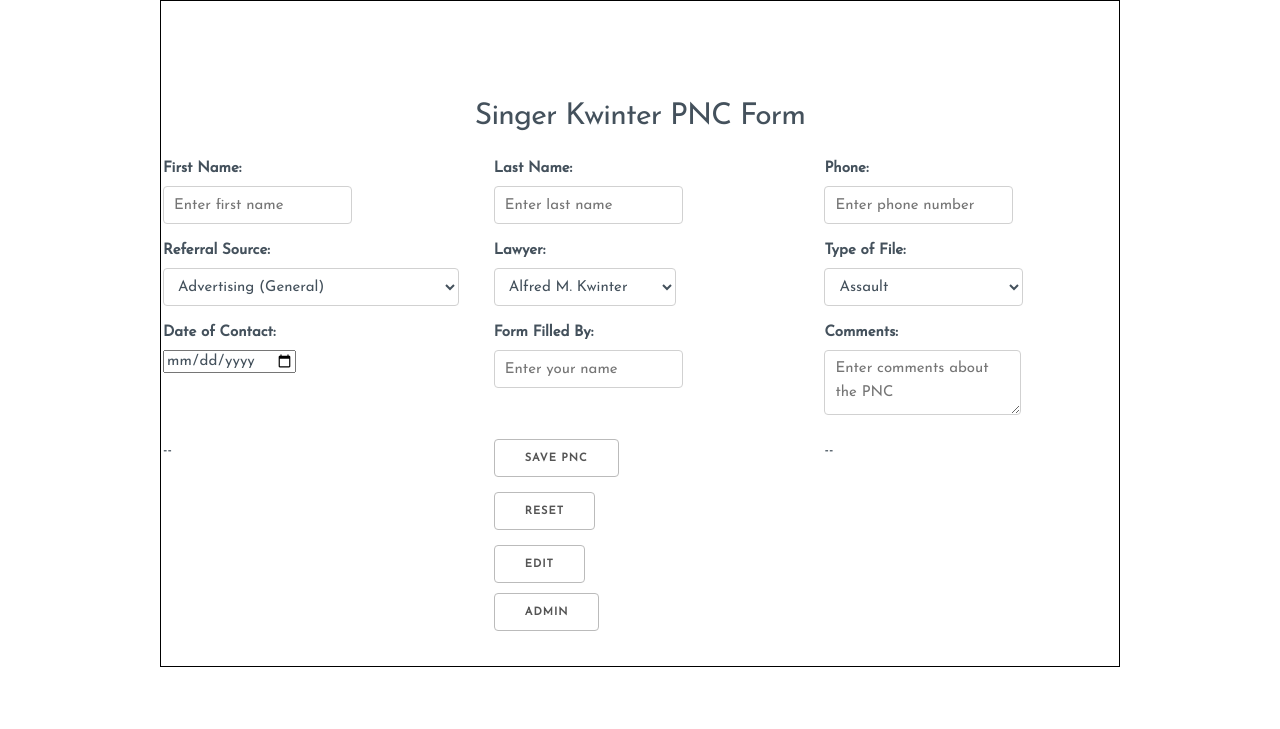
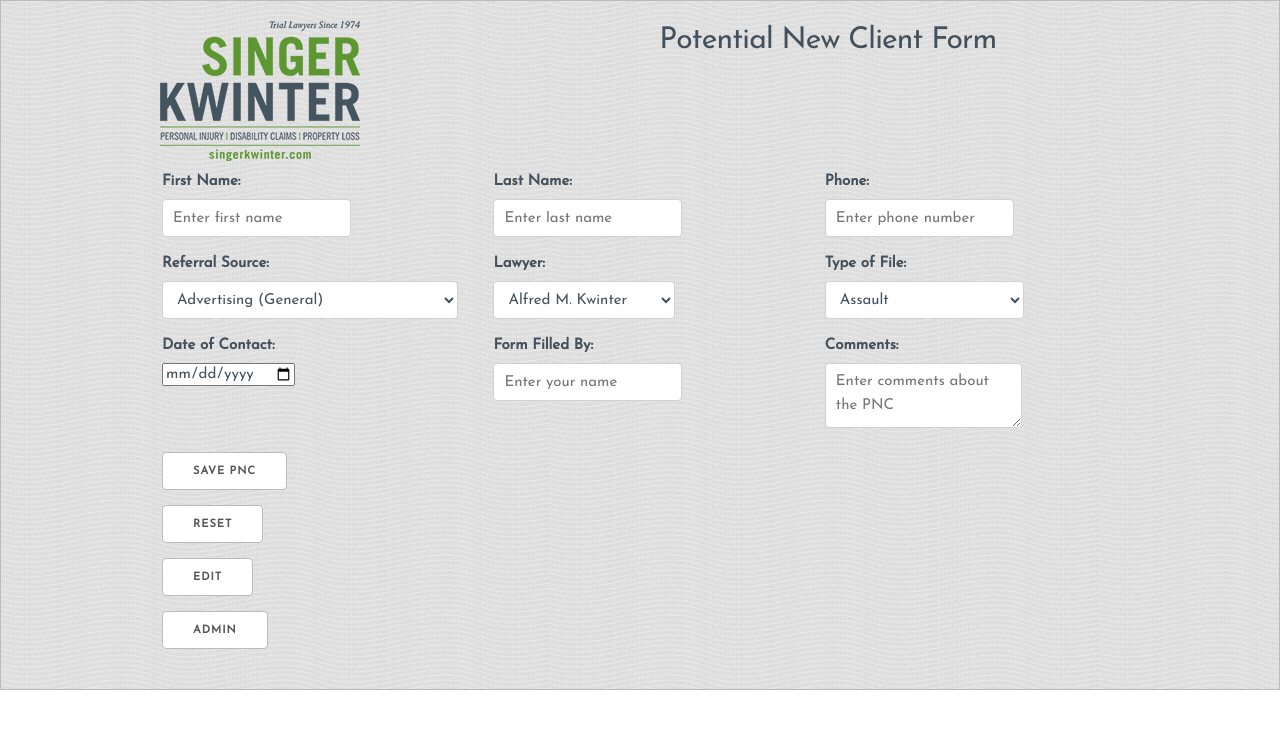
Before and after one commit to flashbax/intake, a PHP site: page / in a window 1280 px wide. Shown: the top 729 px of the page. Run offline with PHP 8.4, Linux system fonts and the light colour scheme.

Commit message:
Design complete

```diff
--- a/css/main.css
+++ b/css/main.css
@@ -1,7 +1,16 @@
-body {
-	background-color: #fff;
+
+.outer-container {
+	border: 1px solid #bbb;
+	background-image: url("../images/bg.jpg");
+	background-repeat: repeat;
+ }
+
+ .container {
+ 	margin-top: 20px !important;
+ 	}
+
+input[type="submit"],
+input[type="reset"],
+input[type="button"] {
+	background-color: #fff !important;
 }
-
-.container {
-	border: 1px solid black
- }
--- a/index.html
+++ b/index.html
@@ -5,7 +5,7 @@
   <!-- Basic Page Needs
   –––––––––––––––––––––––––––––––––––––––––––––––––– -->
   <meta charset="utf-8">
-  <title>Intake Form</title>
+  <title>Singer Kwinter - Intake Form</title>
   <meta name="description" content="">
   <meta name="author" content="">
 
@@ -31,10 +31,14 @@
 <body>
   <!-- Primary Page Layout
   –––––––––––––––––––––––––––––––––––––––––––––––––– -->
+  <div class="outer-container">
   <div class="container">
     <div class="row">
-      <div class="twelve columns" style="margin-top: 10%">
-      <center><h4>Singer Kwinter PNC Form</h4></center>
+      <div class="twelve columns">
+        <div class="row">
+          <div class="six columns"><img src="images/logo.png" /></div>
+          <div class="six columns"><h4>Potential New Client Form</h4></div>
+        </div>
         <form action="" method="post" enctype="multipart/form-data">
          <fieldset>
             <div class="row">
@@ -211,17 +215,15 @@
               </div>
             </div>
             <div class="row" class="twelve columns">
-              <div class="four columns"> -- </div>
               <div class="four columns">
                 <input type="submit" value="Save PNC" />
                 <br />
                 <input type="reset" value="Reset">
                 <br />
-                <button>Edit</button>
+                <input type="button" value="Edit">
                 <br />
-                <button>Admin</button>
+                <input type="button" value="Admin">
               </div>
-              <div class="four columns"> -- </div>
             </div>
 
          </fieldset>
@@ -229,6 +231,7 @@
       </div>
     </div>
   </div>
+  </div>
 
 <!-- End Document
   –––––––––––––––––––––––––––––––––––––––––––––––––– -->
```
Also changed, not shown: images/bg.jpg (added), images/logo.png (added).
